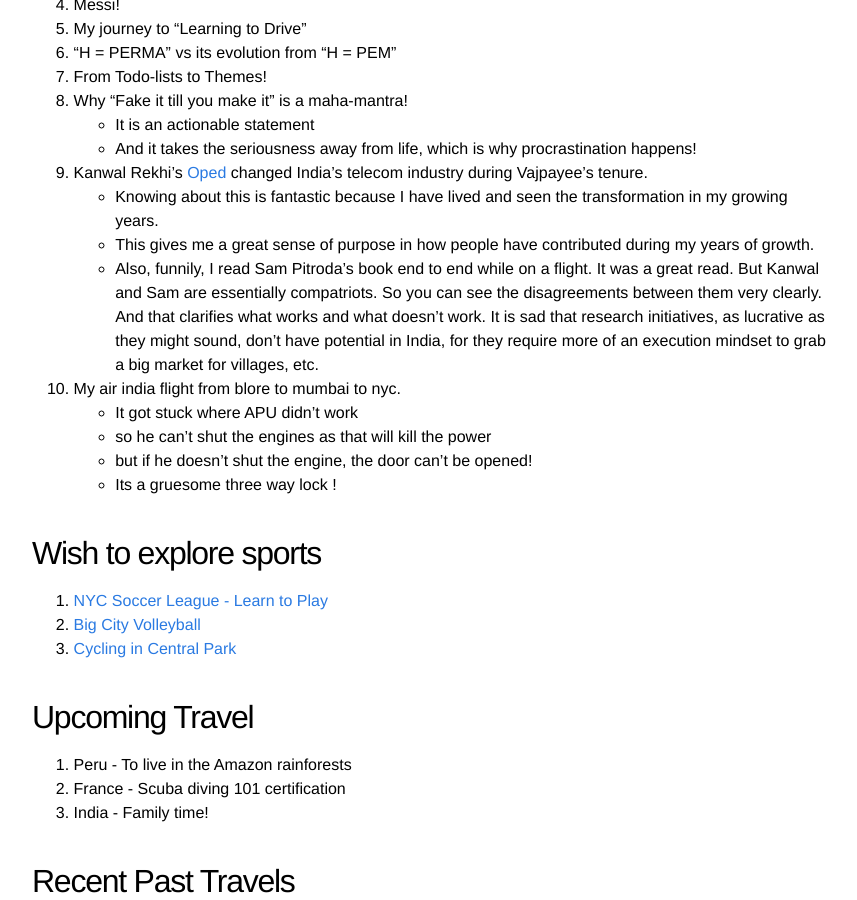
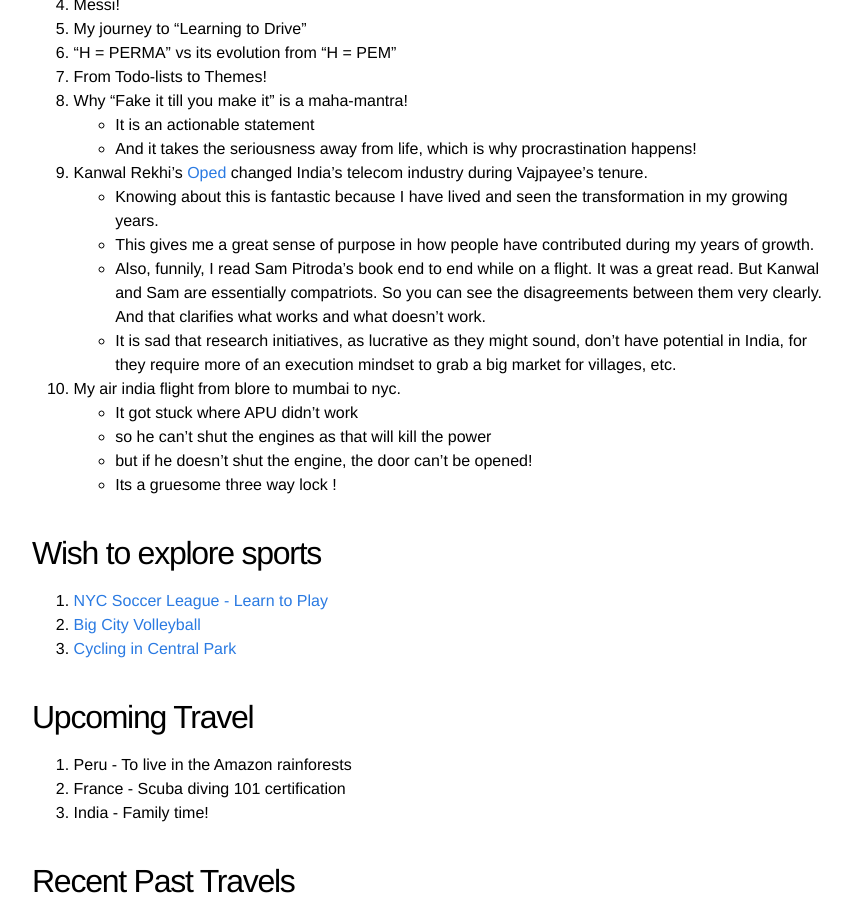
Before and after one commit to kislayabhi/kislayabhi.github.io, a Jekyll site: the page built from _posts/2024-7-23-My-personal-playlist.md, in a window 1280 px wide and 900 px high, scrolled down 3768 px. Shown: the whole window, without its empty margins (208-1065 px from the left). Built offline with Jekyll 4.4.1, drawn with Linux system fonts in a browser that asks for light colours; comment, search, counter and statistics services are not loaded.

```diff
--- a/_posts/2024-7-23-My-personal-playlist.md
+++ b/_posts/2024-7-23-My-personal-playlist.md
@@ -125,11 +125,13 @@ I only recently realized that there are certain things in the world that I etern
 8. Why "Fake it till you make it" is a maha-mantra!
    - It is an actionable statement
    - And it takes the seriousness away from life, which is why procrastination happens!
+
 9. Kanwal Rekhi's [Oped](https://www.linkedin.com/posts/kanwalrekhi_dot-hatao-desh-bachao-activity-7232880566948282368-RxL3?utm_source=share&utm_medium=member_ios) changed India's telecom industry during Vajpayee's tenure.
    - Knowing about this is fantastic because I have lived and seen the transformation in my growing years.
    - This gives me a great sense of purpose in how people have contributed during my years of growth.
    - Also, funnily, I read Sam Pitroda's book end to end while on a flight. It was a great read. But Kanwal and Sam are essentially compatriots. So you can see the disagreements between them very clearly. And that clarifies what works and what doesn't work.
-   It is sad that research initiatives, as lucrative as they might sound, don't have potential in India, for they require more of an execution mindset to grab a big market for villages, etc.
+   - It is sad that research initiatives, as lucrative as they might sound, don't have potential in India, for they require more of an execution mindset to grab a big market for villages, etc.
+
 10. My air india flight from blore to mumbai to nyc.
    - It got stuck where APU didn't work
    - so he can't shut the engines as that will kill the power
```
